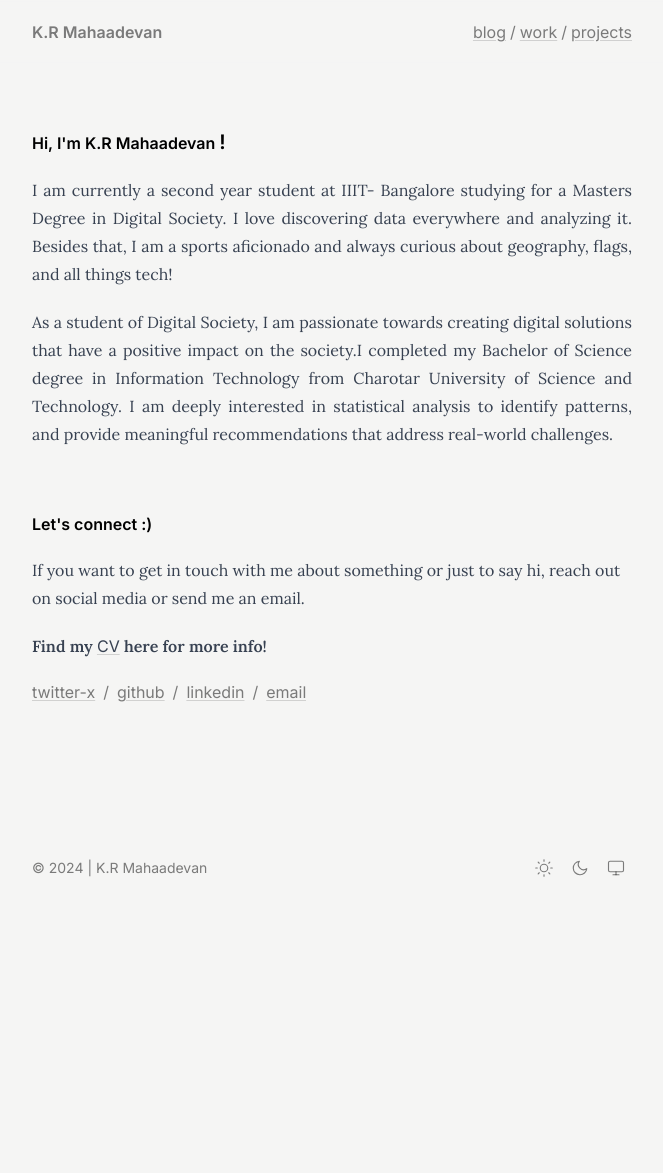
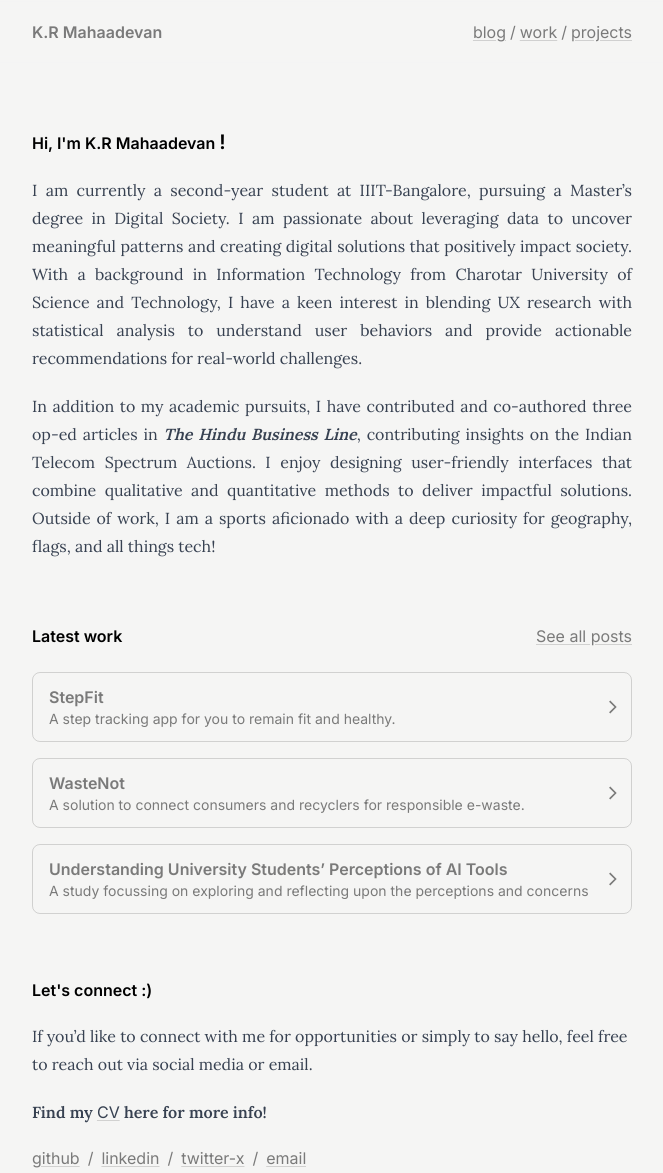
Before and after one commit to krmh04/krmh04.github.io, an Astro site: page / in a window 1280 px wide. Shown: the top 1173 px of the page, without its empty margins (308-971 px from the left). Before the commit the page ends 904 px from the top, so only its background shows below. Built offline with nearby package versions, Linux system fonts and the light colour scheme; Astro itself is replaced by a stand-in of ours; a web font is replaced by a local one.

Commit message:
update data

```diff
--- a/src/components/Footer.astro
+++ b/src/components/Footer.astro
@@ -13,7 +13,7 @@ import BackToTop from "@components/BackToTop.astro";
     </div>
     <div class="flex justify-between items-center">
       <div>
-        &copy; 2024 {`|`} {SITE.NAME}
+         2024 {`|`} {SITE.NAME}
       </div>
       <div class="flex flex-wrap gap-1 items-center">
         <button
--- a/src/consts.ts
+++ b/src/consts.ts
@@ -3,7 +3,7 @@ import type { Site, Metadata, Socials } from "@types";
 export const SITE: Site = {
   NAME: "K.R Mahaadevan",
   EMAIL: "sportdev.ksj8g@simplelogin.com",
-  NUM_POSTS_ON_HOMEPAGE: 0,
+  NUM_POSTS_ON_HOMEPAGE: 3,
   NUM_WORKS_ON_HOMEPAGE: 0,
   NUM_PROJECTS_ON_HOMEPAGE: 0,
 };
@@ -15,7 +15,7 @@ export const HOME: Metadata = {
 
 export const BLOG: Metadata = {
   TITLE: "Blog",
-  DESCRIPTION: "A collection of articles on topics I am passionate about.",
+  DESCRIPTION: "A collection of work on topics I am passionate about.",
 };
 
 export const WORK: Metadata = {
@@ -29,10 +29,7 @@ export const PROJECTS: Metadata = {
 };
 
 export const SOCIALS: Socials = [
-  {
-    NAME: "twitter-x",
-    HREF: "https://twitter.com/kmh_dev",
-  },
+
   {
     NAME: "github",
     HREF: "https://github.com/krmh04"
@@ -40,5 +37,9 @@ export const SOCIALS: Socials = [
   {
     NAME: "linkedin",
     HREF: "https://www.linkedin.com/in/krmh04",
+  },
+  {
+    NAME: "twitter-x",
+    HREF: "https://twitter.com/kmh_dev",
   }
 ];
--- /dev/null
+++ b/src/content/blog/03-stepfit/index.md
@@ -0,0 +1,11 @@
+---
+title: "StepFit "
+description: " A step tracking app for you to remain fit and healthy."
+date: "Oct 3 2024"
+---
+
+StepFit is a sleek and intuitive step-tracking app designed to help users monitor their daily activity and stay motivated to reach their fitness goals. With real-time step counts, goal-setting features, and progress insights, StepFit makes staying active simple and engaging.
+
+<iframe width="800" height="450" src="https://embed.figma.com/proto/ISsj6Q0iCfWVhr6rFA4nxG/StepFit?node-id=1-1454&node-type=canvas&scaling=scale-down&content-scaling=fixed&page-id=0%3A1&embed-host=share" allowfullscreen></iframe>
+
+To view the complete design file,please [click here ](https://www.figma.com/design/ISsj6Q0iCfWVhr6rFA4nxG/StepFit?node-id=0-1&t=v81KtuEGprerHWEM-1)!
--- a/src/pages/blog/index.astro
+++ b/src/pages/blog/index.astro
@@ -29,8 +29,8 @@ const years = Object.keys(posts).sort((a, b) => parseInt(b) - parseInt(a));
   <Container>
     <div class="space-y-10">
       <div class="animate font-semibold text-black dark:text-white">
-        Blog
-      </div>
+        A collection of my UX research and design work.
+            </div>
       <div class="space-y-4">
         {years.map(year => (
           <section class="animate space-y-4">
--- a/src/pages/index.astro
+++ b/src/pages/index.astro
@@ -39,30 +39,42 @@ const work = await Promise.all(
       <section>
         <article class="space-y-4">
           <p class="animate" style="text-align: justify;">
-            I am currently a second year student at IIIT- Bangalore studying for a Masters Degree in Digital Society.
-
-            I love discovering data everywhere and analyzing it. Besides that, I am a sports aficionado and always curious about geography, flags, and all things tech!
+            I am currently a second-year student at IIIT-Bangalore, pursuing a Master’s degree in Digital Society. I am passionate about leveraging data to uncover meaningful patterns and creating digital solutions that positively impact society. With a background in Information Technology from Charotar University of Science and Technology, I have a keen interest in blending UX research with statistical analysis to understand user behaviors and provide actionable recommendations for real-world challenges.
 
           </p>
           <p style="text-align: justify;">
-            As a student of Digital Society, I am passionate towards creating digital solutions that have a positive impact on the society.I completed my Bachelor of Science degree in Information Technology from Charotar University of Science and Technology.
 
-            I am deeply interested in statistical analysis to identify patterns, and provide meaningful recommendations that address real-world challenges.
+              In addition to my academic pursuits, I have contributed and co-authored three op-ed articles in <i><b>The Hindu Business Line</b></i>, contributing insights on the Indian Telecom Spectrum Auctions. I enjoy designing user-friendly interfaces that combine qualitative and quantitative methods to deliver impactful solutions. Outside of work, I am a sports aficionado with a deep curiosity for geography, flags, and all things tech!
           </p>
 
 
         </article>
       </section>
 
-
+      <section class="animate space-y-6">
+        <div class="flex flex-wrap gap-y-2 items-center justify-between">
+          <h5 class="font-semibold text-black dark:text-white">
+            Latest work
+          </h5>
+          <Link href="/blog">
+            See all posts
+          </Link>
+        </div>
+        <ul class="flex flex-col gap-4">
+          {blog.map(post => (
+            <li>
+              <ArrowCard entry={post} />
+            </li>
+          ))}
+        </ul>
+      </section>
 
       <section class="animate space-y-4">
         <h5 class="font-semibold text-black dark:text-white">
 Let's connect :)        </h5>
         <article>
           <p>
-            If you want to get in touch with me about something or just to say hi,
-            reach out on social media or send me an email.
+            If you’d like to connect with me for opportunities or simply to say hello, feel free to reach out via social media or email.
           </p>
 
           <p style="font-weight: bold;">Find my <Link href="/cv.pdf">CV</Link> here for more info! </p>
```
Also changed, not shown: 1 other file.
